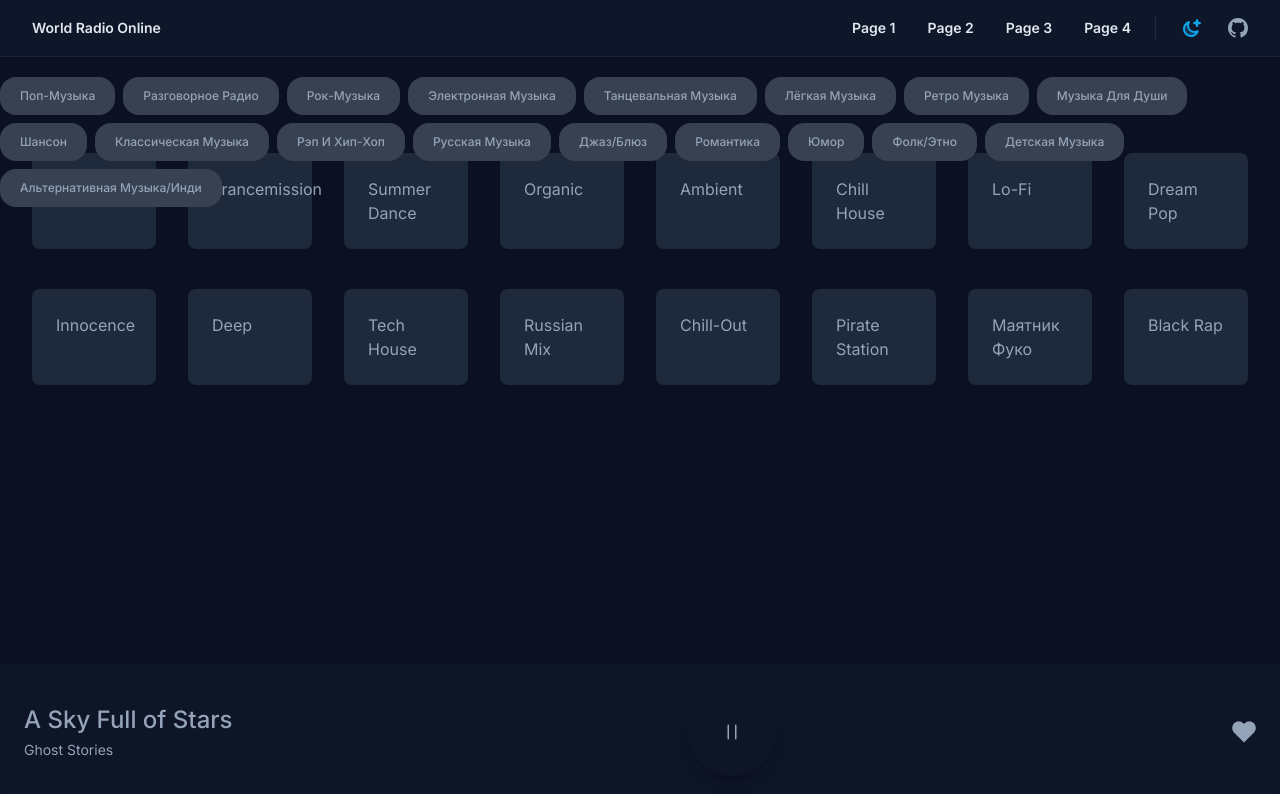
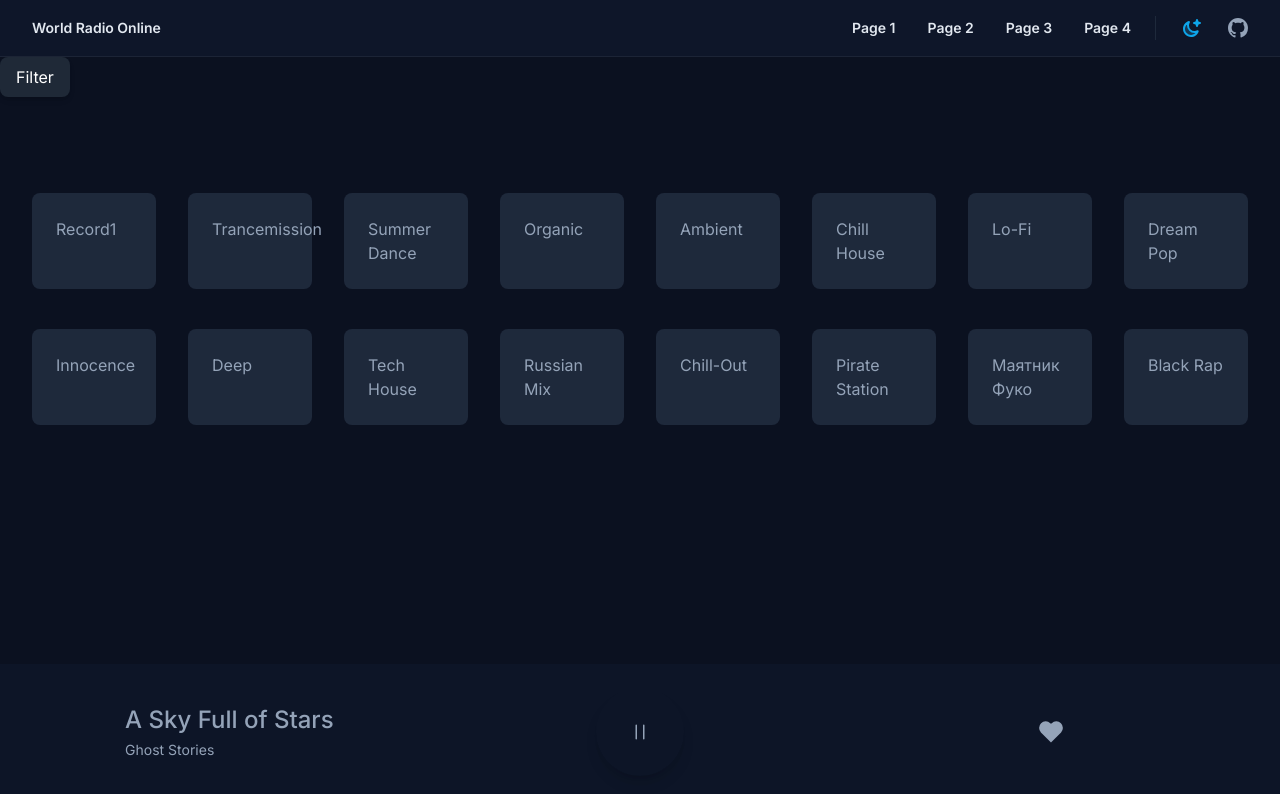
Before and after one commit to anbalabanov/just-to-train, a Next.js app: page / in a window 1280 px wide. Shown: the top 794 px of the page. Built offline with nearby package versions, Linux system fonts and the light colour scheme.

Commit message:
feat(*): fixed footer style

```diff
--- a/app/components/common/station-filter/StationFilter.tsx
+++ b/app/components/common/station-filter/StationFilter.tsx
@@ -1,32 +1,78 @@
-import React from 'react';
-import {FilterItem} from "@/app/components/common/station-filter/filter-item/FilterItem";
+"use client"
+import React, {useState} from 'react';
 
 const genres = [
-    { id: 1, name: "Поп-музыка"},
-    { id: 2, name: "Разговорное радио"},
-    { id: 3, name: "Рок-музыка"},
-    { id: 4, name: "Электронная музыка"},
-    { id: 5, name: "Танцевальная музыка"},
-    { id: 6, name: "Лёгкая музыка"},
-    { id: 7, name: "Ретро музыка"},
-    { id: 8, name: "Музыка для души"},
-    { id: 9, name: "Шансон"},
-    { id: 10, name: "Классическая музыка"},
-    { id: 11, name: "Рэп и Хип-Хоп"},
-    { id: 12, name: "Русская музыка"},
-    { id: 13, name: "Джаз/Блюз"},
-    { id: 14, name: "Романтика"},
-    { id: 15, name: "Юмор"},
-    { id: 16, name: "Фолк/Этно"},
-    { id: 17, name: "Детская музыка"},
-    { id: 18, name: "Альтернативная музыка/инди"},
+    {id: 1, name: "Поп-музыка"},
+    {id: 2, name: "Разговорное радио"},
+    {id: 3, name: "Рок-музыка"},
+    {id: 4, name: "Электронная музыка"},
+    {id: 5, name: "Танцевальная музыка"},
+    {id: 6, name: "Лёгкая музыка"},
+    {id: 7, name: "Ретро музыка"},
+    {id: 8, name: "Музыка для души"},
+    {id: 9, name: "Шансон"},
+    {id: 10, name: "Классическая музыка"},
+    {id: 11, name: "Рэп и Хип-Хоп"},
+    {id: 12, name: "Русская музыка"},
+    {id: 13, name: "Джаз/Блюз"},
+    {id: 14, name: "Романтика"},
+    {id: 15, name: "Юмор"},
+    {id: 16, name: "Фолк/Этно"},
+    {id: 17, name: "Детская музыка"},
+    {id: 18, name: "Альтернативная музыка/инди"},
 ]
 
 
 const StationFilter = () => {
+    const [isOpen, setIsOpen] = useState(false);
+    const [selectedItems, setSelectedItems] = useState<string[]>([]);
+
+    const toggleDropdown = () => {
+        setIsOpen(!isOpen);
+    };
+
+    const handleCheckboxChange = (item: string) => {
+        if (selectedItems.includes(item)) {
+            setSelectedItems(selectedItems.filter((selectedItem) => selectedItem !== item));
+        } else {
+            setSelectedItems([...selectedItems, item]);
+        }
+    };
+
+    const dropdownContent = isOpen && (
+        <div
+            className={"dark:bg-gray-800 dark:text-white bg-white text-gray-800 absolute mt-4 py-2 w-48 border border-gray-300 rounded-lg shadow-lg z-10"}
+        >
+            <div className="px-4 py-2">
+                <label className="block text-sm font-medium">Filter Options</label>
+            </div>
+            <div className="px-4 py-2 space-y-1">
+                {genres.map(({id, name}) => {
+                    return                 <label key={id} className="flex items-center">
+                        <input
+                            type="checkbox"
+                            className="form-checkbox h-5 w-5 text-blue-500"
+                            value="Option 1"
+                            checked={selectedItems.includes('Option 1')}
+                            onChange={() => handleCheckboxChange('Option 1')}
+                        />
+                        <span className="ml-2">{name}</span>
+                    </label>
+                })}
+            </div>
+        </div>
+    );
+
     return (
-        <div className="mb-10 mt-5 flex flex-wrap justify-start fixed">
-            {genres.map(({ id, name }) => <FilterItem key={id} name={name}/> )}
+        <div className="relative inline-block text-left">
+            <button
+                type="button"
+                className={`dark:bg-gray-800 dark:text-white bg-white text-gray-800 px-4 py-2 rounded-lg shadow-md focus:outline-none`}
+                onClick={toggleDropdown}
+            >
+                Filter
+            </button>
+            {dropdownContent}
         </div>
     );
 };
--- a/app/components/layout/footer/footer.tsx
+++ b/app/components/layout/footer/footer.tsx
@@ -6,27 +6,33 @@ import useAudio from "@/app/hooks/useAudio";
 function Footer() {
     const currentStationId = useAppSelector((store) => store.stationReducer.currentStation.id)
 
-    const {playing, toggle} = useAudio(radioList.find(({ id }) => id === currentStationId)?.url ?? '');
+    const {playing, toggle} = useAudio(radioList.find(({id}) => id === currentStationId)?.url ?? '');
 
     return (
         <footer className="fixed inset-x-0 bottom-0 bg-no-repeat dark:bg-slate-900/75">
             <div className="shadow-lg rounded-lg">
                 <div className="w-full p-6">
-                        <div className="flex justify-between items-center">
+                    <div
+                        className="grid grid-cols-2 items-center justify-items-center content-center md:grid-cols-3 h-full">
                         <div className="hover:text-sky-500 dark:hover:text-sky-400">
                             <h3 className="text-2xl font-medium">A Sky Full of Stars</h3>
                             <p className="text-sm mt-1">Ghost Stories</p>
                         </div>
-                            <div className="p-8 rounded-full bg-red-light shadow-lg cursor-pointer hover:text-sky-500 dark:hover:text-sky-400" onClick={toggle}>
-                                <svg xmlns="http://www.w3.org/2000/svg" fill="none" viewBox="0 0 24 24" strokeWidth={1.5} stroke="currentColor" className="w-6 h-6">
+                        <div
+                            className="justify-self-center p-8 rounded-full bg-red-light shadow-lg cursor-pointer hover:text-sky-500 dark:hover:text-sky-400"
+                            onClick={toggle}>
+                            <svg xmlns="http://www.w3.org/2000/svg" fill="none" viewBox="0 0 24 24" strokeWidth={1.5}
+                                 stroke="currentColor" className="w-6 h-6">
                                 {playing ?
-                                        <path strokeLinecap="round" strokeLinejoin="round" d="M5.25 5.653c0-.856.917-1.398 1.667-.986l11.54 6.348a1.125 1.125 0 010 1.971l-11.54 6.347a1.125 1.125 0 01-1.667-.985V5.653z" />
+                                    <path strokeLinecap="round" strokeLinejoin="round"
+                                          d="M5.25 5.653c0-.856.917-1.398 1.667-.986l11.54 6.348a1.125 1.125 0 010 1.971l-11.54 6.347a1.125 1.125 0 01-1.667-.985V5.653z"/>
                                     :
-                                        <path strokeLinecap="round" strokeLinejoin="round" d="M15.75 5.25v13.5m-7.5-13.5v13.5" />
+                                    <path strokeLinecap="round" strokeLinejoin="round"
+                                          d="M15.75 5.25v13.5m-7.5-13.5v13.5"/>
                                 }
                             </svg>
                         </div>
-                            <div className="hover:text-sky-500 dark:hover:text-sky-400" >
+                        <div className="hover:text-sky-500 dark:hover:text-sky-400">
                             <svg className="w-6 h-6" fill="currentColor" xmlns="http://www.w3.org/2000/svg"
                                  viewBox="0 0 20 20">
                                 <path
```
Lines whose indentation alone changed are shown as unchanged.
